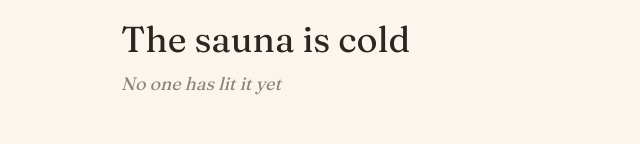
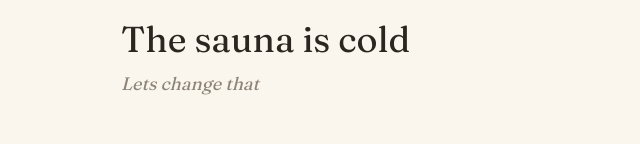
Before and after one commit to quinnmil/hotsauna, a Next.js app: page / in a window 1280 px wide. Shown: the part 268-412 px from the top of the page, without its empty margins (319-959 px from the left). Built offline with nearby package versions, Linux system fonts and the light colour scheme; no server answers; the database is empty.

Commit message:
more inviting language

```diff
--- a/app/page.tsx
+++ b/app/page.tsx
@@ -18,7 +18,8 @@ export default async function Home() {
   const latest = rows[0];
   const litAtIso = latest ? new Date(latest.litAt).toISOString() : null;
   const isLit =
-    !!latest && Date.now() - new Date(latest.litAt).getTime() < LIT_THRESHOLD_MS;
+    !!latest &&
+    Date.now() - new Date(latest.litAt).getTime() < LIT_THRESHOLD_MS;
   const displayName = latest?.name?.trim() || FALLBACK_NAME;
   const locationName = process.env.LOCATION_NAME ?? "hotsauna";
 
@@ -52,7 +53,7 @@ export default async function Home() {
                 </p>
               ) : (
                 <p className="font-serif text-lg italic text-muted">
-                  No one has lit it yet
+                  Lets change that
                 </p>
               )}
             </>
```
